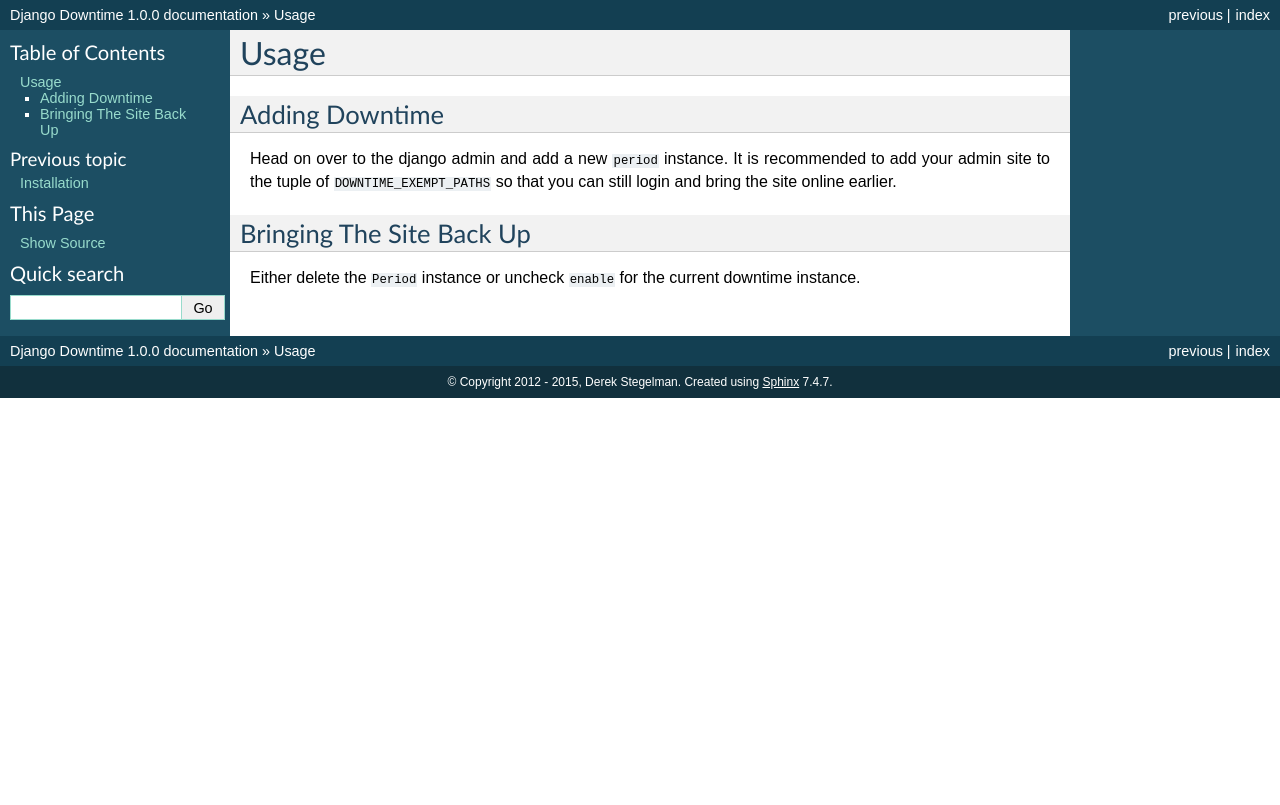
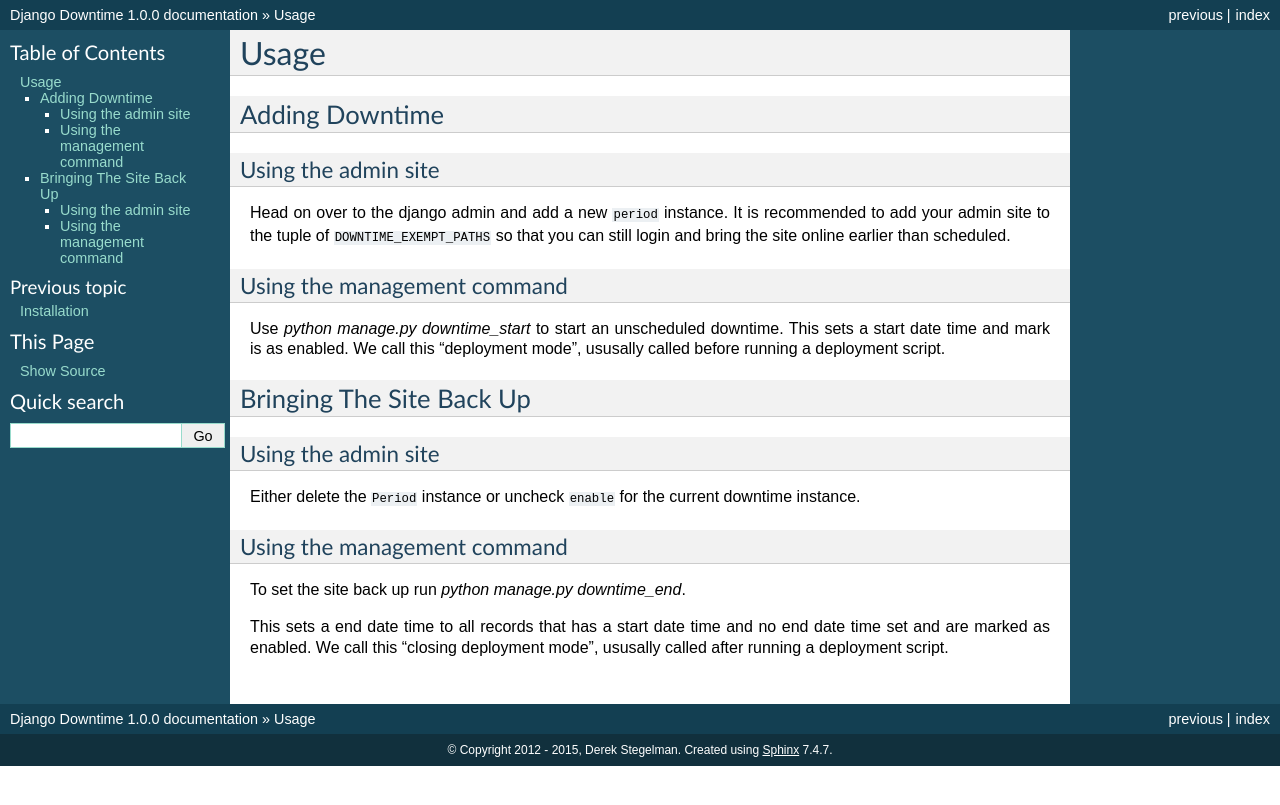
Before and after one commit to psu-oit/django-downtime, a Sphinx documentation site: the page built from docs/source/usage.rst, in a window 1280 px wide. Shown: the top 805 px of the page. Built offline with Sphinx 7.4.7, drawn with Linux system fonts in a browser that asks for light colours.

Commit message:
Added documentation (usage)

```diff
--- a/docs/source/usage.rst
+++ b/docs/source/usage.rst
@@ -5,10 +5,30 @@ Usage
 Adding Downtime
 ---------------
 
+Using the admin site
+~~~~~~~~~~~~~~~~~~~~
+
 Head on over to the django admin and add a new ``period`` instance.  It is recommended to add your admin site
-to the tuple of ``DOWNTIME_EXEMPT_PATHS`` so that you can still login and bring the site online earlier.
+to the tuple of ``DOWNTIME_EXEMPT_PATHS`` so that you can still login and bring the site online earlier than scheduled.
+
+Using the management command
+~~~~~~~~~~~~~~~~~~~~~~~~~~~~
+
+Use `python manage.py downtime_start` to start an unscheduled downtime. This sets a start date time and mark is as enabled.
+We call this "deployment mode", ususally called before  running a deployment script.
 
 Bringing The Site Back Up
 -------------------------
 
+Using the admin site
+~~~~~~~~~~~~~~~~~~~~
+
 Either delete the ``Period`` instance or uncheck ``enable`` for the current downtime instance.
+
+Using the management command
+~~~~~~~~~~~~~~~~~~~~~~~~~~~~
+
+To set the site back up run `python manage.py downtime_end`.
+
+This sets a end date time to all records that has a start date time and no end date time set and are
+marked as enabled. We call this "closing deployment mode", ususally called after running a deployment script.
```
